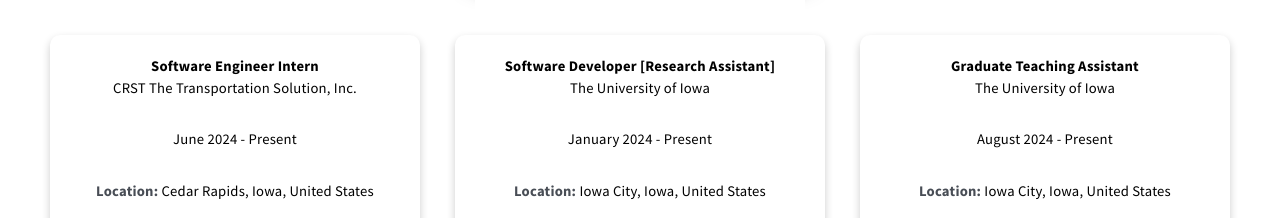
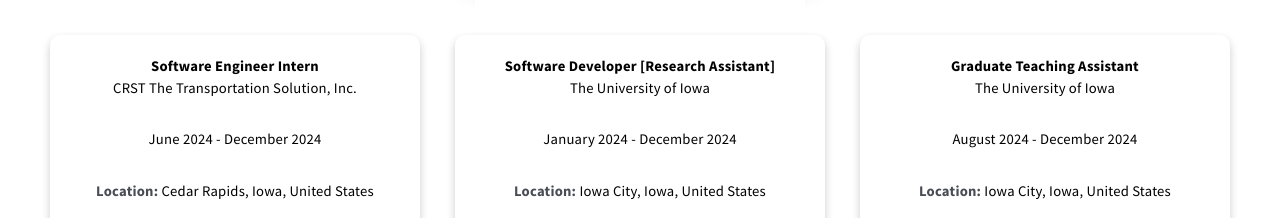
Before and after one commit to iamveetragnahar/veetragnahar.github.io, a website: page index.html in a window 1280 px wide. Shown: the part 1147-1365 px from the top of the page. Drawn offline with nearby package versions, Linux system fonts and the light colour scheme.

Commit message:
updated previous roles end date

```diff
--- a/index.html
+++ b/index.html
@@ -85,7 +85,7 @@
                 <div class="card">
                     <h3><a>Software Engineer Intern</a></h3>
                     <p>CRST The Transportation Solution, Inc.</p>
-                    <p>June 2024 - Present</p>
+                    <p>June 2024 - December 2024</p>
                     <p><strong>Location:</strong> Cedar Rapids, Iowa, United States</p>
                     <img src="images/CRST.png" alt="CRST Logo" style="height: 150px; width: auto; border-radius: 10px; margin-bottom: 15px;">
                 </div>
@@ -96,7 +96,7 @@
                 <div class="card">
                     <h3><a>Software Developer [Research Assistant]</a></h3>
                     <p>The University of Iowa</p>
-                    <p>January 2024 - Present</p>
+                    <p>January 2024 - December 2024</p>
                     <p><strong>Location:</strong> Iowa City, Iowa, United States</p>
                     <img src="images/UIOWA.png" alt="University of Iowa Logo" style="height: 150px; width: auto; border-radius: 10px; margin-bottom: 15px;">
                 </div>
@@ -107,7 +107,9 @@
                 <div class="card">
                     <h3><a>Graduate Teaching Assistant</a></h3>
                     <p>The University of Iowa</p>
-                    <p>August 2024 - Present</p>
+                    <p>August 2024 - December 2024
+
+                    </p>
                     <p><strong>Location:</strong> Iowa City, Iowa, United States</p>
                     <img src="images/UIOWA.png" alt="University of Iowa Logo" style="height: 150px; width: auto; border-radius: 10px; margin-bottom: 15px;">
                 </div>
@@ -424,7 +426,7 @@
                 <div class="card">
                     <h3><a>Vice President</a></h3>
                     <p>Computer Science Graduate Student Association, The University of Iowa</p>
-                    <p>August 2024 - Present</p>
+                    <p>August 2024 - December 2024</p>
                 </div>
             </div>
 
```
